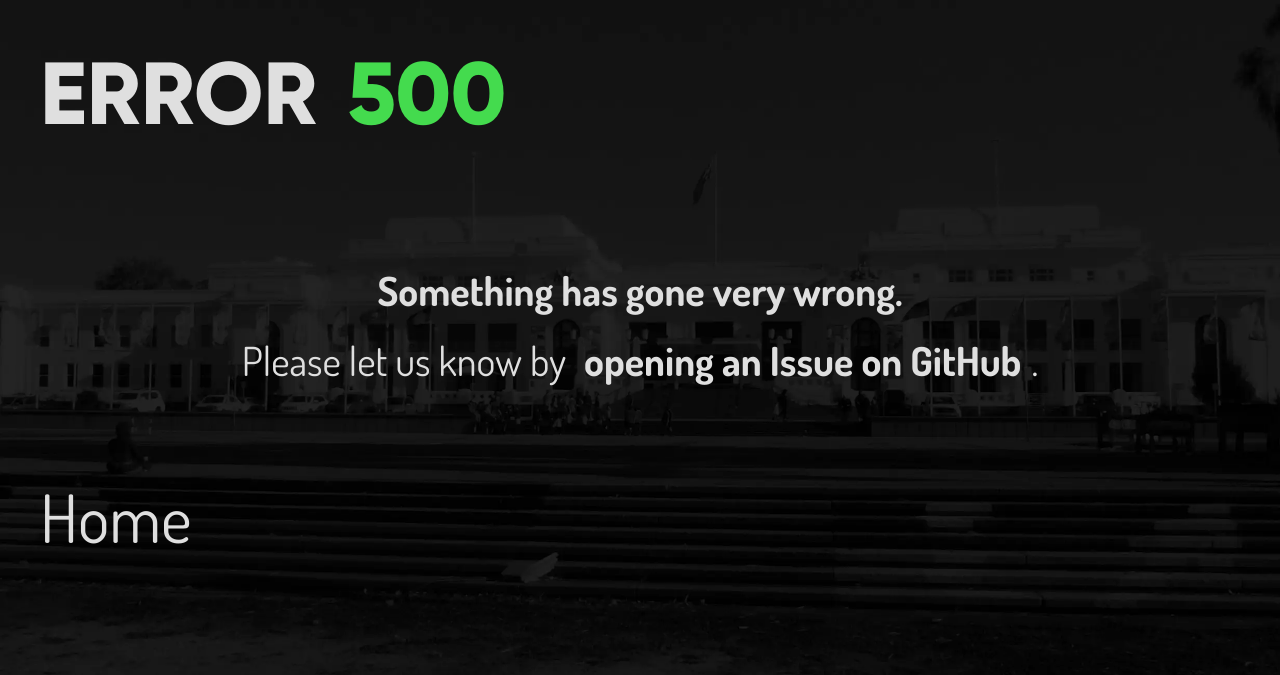
After one commit to OpenGovAus/legistream-site, a Django app: template legistream/templates/500.html in a window 1280 px wide. The commit adds this page. Shown: the top 675 px of the page. Run offline with Django 3.2, Linux system fonts and the light colour scheme; the template is opened without the code that fills it, so the values that code supplies are empty.

Commit message:
[misc] error page updates

```diff
--- /dev/null
+++ b/legistream/templates/500.html
@@ -0,0 +1,27 @@
+{% load static %}
+
+<!DOCTYPE html>
+<html lang="en">
+<head>
+    <meta name="description" content="Mate, there's nothing here.">
+    <link rel="stylesheet" href="{% static 'legistream/css/home.css' %}">
+    <link rel="shortcut icon" type="image/png" href="{% static 'favicon.ico' %}"/>
+    <link rel="stylesheet" href="{% static '404.css' %}">
+    <meta charset="UTF-8">
+    <meta name="viewport" content="width=device-width, initial-scale=1.0">
+    <title>Internal Server Error</title>
+</head>
+<body>
+    <style>
+        html {
+            background-image: url("{% static 'legistream/img/bg-demoparl.webp' %}");
+        }
+    </style>
+    <h1 id="logo-text">ERROR <p class="highlight">500</p></h1>
+    <div id="content">
+        <h3 class="main-point">Something has gone very wrong.</h3>
+        <p class="main-point">Please let us know by <strong><a class="main-point" target="_blank" href="https://github.com/OpenGovAus/legistream-site/issues/new/choose">opening an Issue on GitHub</a></strong>.</p>
+    </div>
+    <a class="dropdown-link" href="/">Home</a>
+</body>
+</html>
```
Also changed, not shown: legistream/statuses/placeholder.json (+9 -2 lines), legistream/templates/404.html (+10 -0 lines), legistream/static/legistream/img/the-kevin.webp (added), 1 other file.
